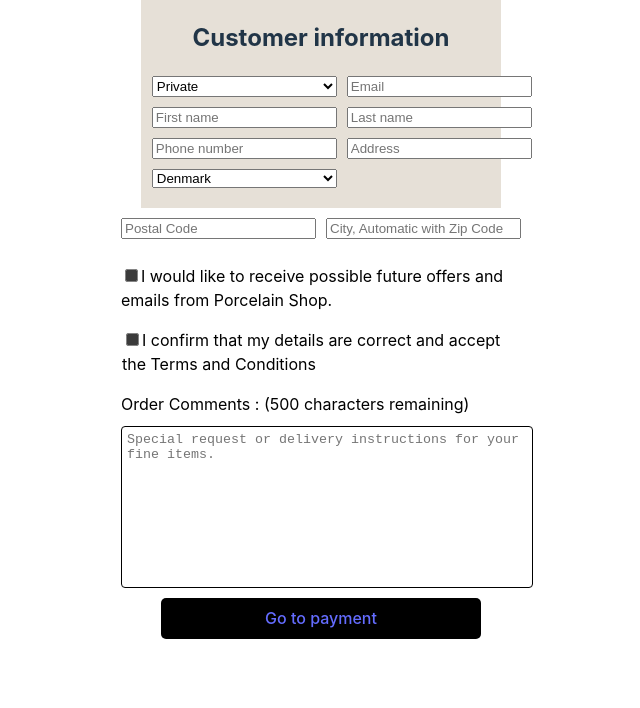
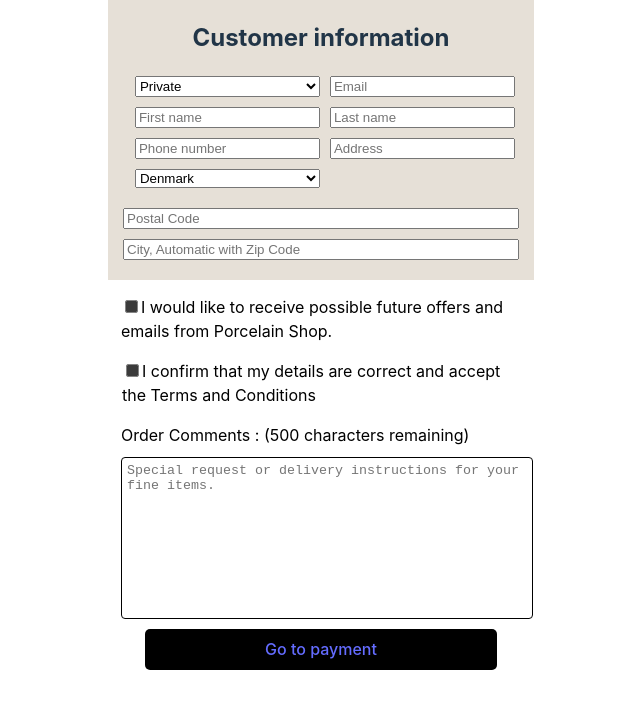
Before and after one commit to Johansogaard/frontend, a React (Vite) app: page /checkout in a window 1280 px wide. Shown: the top 708 px of the page, without its empty margins (319-959 px from the left). Built offline with nearby package versions, Linux system fonts and the light colour scheme; no server answers.

Commit message:
Update some UI

```diff
--- a/src/checkoutPage/checkoutPage-Components/formComponent.css
+++ b/src/checkoutPage/checkoutPage-Components/formComponent.css
@@ -1,6 +1,8 @@
 .form{
   width: 90%;
   padding-bottom: 20px ;
+  padding-left: 15px;
+  padding-right: 15px;
   display: flex;
   flex-direction: column;
 
@@ -11,6 +13,7 @@
   display: grid;
   grid-template-columns: repeat(2, 1fr);
   gap: 10px;
+  padding-right: 30px;
 }
 .form-content{
 
@@ -22,12 +25,17 @@
   width: 100%;
 }
 .zipform-container{
-  margin-top: 10px;
-  margin-bottom: 10px;
+
+    width: 90%;
+    padding-bottom: 20px ;
+ padding-left: 15px;
+  padding-right: 15px;
+
+    flex-direction: column;
   display: grid;
-  grid-template-columns: repeat(2, 1fr);
   gap: 10px;
 
+    background-color: #e6e0d7;
 }
 .postalCode-input{
 
--- a/src/checkoutPage/checkoutPage-Components/formComponent.tsx
+++ b/src/checkoutPage/checkoutPage-Components/formComponent.tsx
@@ -102,7 +102,7 @@ export function FormComponent({
              placeholder="Phone number"
              value={phoneNumber}
              onChange={(e) => setPhoneNumber(e.target.value)}
-             style={{ borderColor: !isPhoneNumberValid ? '' : 'red' }}
+             style={{ borderColor: !isPhoneNumberValid ? '' : '' }}
              maxLength={8}
            />
 
@@ -140,8 +140,11 @@ export function FormComponent({
      </section>
    );
  }
-
-function ZipForm({ setPostalCode, setPostalCodeValid }) {
+type ZipFormType = {
+  setPostalCode: (postalCode: string) => void; // Type for setPostalCode
+  setPostalCodeValid: (isValid: boolean) => void; // Type for setPostalCodeValid
+};
+function ZipForm({ setPostalCode, setPostalCodeValid }: ZipFormType) {
   type PostalCodeData = {
     nr: string;
     navn: string;
@@ -149,9 +152,9 @@ function ZipForm({ setPostalCode, setPostalCodeValid }) {
 
   const [postalCode, setPostalCodeLocal] = useState('');
   const [postalCodes, setPostalCodes] = useState<PostalCodeData[]>([]);
-  const [message, setMessage] = useState('');
+
   const [city, setCity] = useState('');
-  const [isValidPostalCode, setIsValidPostalCode] = useState(false);
+  const [, setIsValidPostalCode] = useState(false);
 
   useEffect(() => {
     const fetchData = async () => {
@@ -171,13 +174,13 @@ function ZipForm({ setPostalCode, setPostalCodeValid }) {
         (item: { nr: string; navn: string }) => item.nr === value
       );
       if (postalCodeData) {
-        setMessage('');
+
         setCity(postalCodeData.navn);
         setIsValidPostalCode(true);
         setPostalCode(value);
         setPostalCodeValid(true);
       } else {
-        setMessage('Postal code is not valid');
+
         setIsValidPostalCode(false);
         setCity('');
         setPostalCode('');
@@ -201,7 +204,7 @@ function ZipForm({ setPostalCode, setPostalCodeValid }) {
         className="postalCode-input"
         maxLength={4}
       />
-      {message && <p style={{ color: 'red' }}>{message}</p>}
+
 
       <input
         type="text"
--- a/src/checkoutPage/checkoutPage.css
+++ b/src/checkoutPage/checkoutPage.css
@@ -1,7 +1,14 @@
 .checkout-page-container{
-#width : 100%
+#width : 35%
 }
 .checkout-delivery{
+
+    display: flex;
+    justify-content: center;
+}
+
+.checkout-deliveryZip{
+
     display: flex;
     justify-content: center;
 }
--- a/src/checkoutPage/checkoutPage.tsx
+++ b/src/checkoutPage/checkoutPage.tsx
@@ -48,10 +48,6 @@ export function CheckoutPage() {
   if (!email || !isEmailValid) {
      errors.push('Email is not valid');
    }
-    if (!postalCode || postalCode.length !== 4) {
-      errors.push('Postal code is shit legit');
-    }
-
     if (!postalCode || !isValidPostalCode) {
       errors.push('Postal code was not found in Denmark ');
     }
@@ -84,7 +80,7 @@ if (errors.length > 0) {
 
 
    return (
-      <div className='checkout-page-container'>
+     <div className="checkout-page-container">
        <section className="checkout-delivery">
          <FormComponent
            email={email}
@@ -104,11 +100,12 @@ if (errors.length > 0) {
            setAddress={setAddress}
            isFirstNameValid={isFirstNameValid}
            isLastNameValid={isLastNameValid}
-            isAddressValid={isAddressValid}         />
+           isAddressValid={isAddressValid} />
 
        </section>
+       <section className="checkout-deliveryZip">
          <ZipForm setPostalCode={setPostalCode} setPostalCodeValid={setIsValidPostalCode} />
-
+       </section>
 
          <section className="checkout-checkboxNews">
            <CheckboxNews
@@ -146,8 +143,10 @@ if (errors.length > 0) {
          )}
 
 
-      <button className="checkout-button" onClick={handleCheckoutClick} >
-        <Link to={termsChecked && isAddressValid && isEmailValid && isFirstNameValid && isLastNameValid && isPhoneNumberValid  ? "/payment" : "/checkout"} className="link">
+         <button className="checkout-button" onClick={handleCheckoutClick}>
+           <Link
+             to={termsChecked && isAddressValid && isEmailValid && isFirstNameValid && isLastNameValid && isPhoneNumberValid && isValidPostalCode ? '/payment' : '/checkout'}
+             className="link">
 
 
              Go to payment
```
Lines whose indentation alone changed are shown as unchanged.
